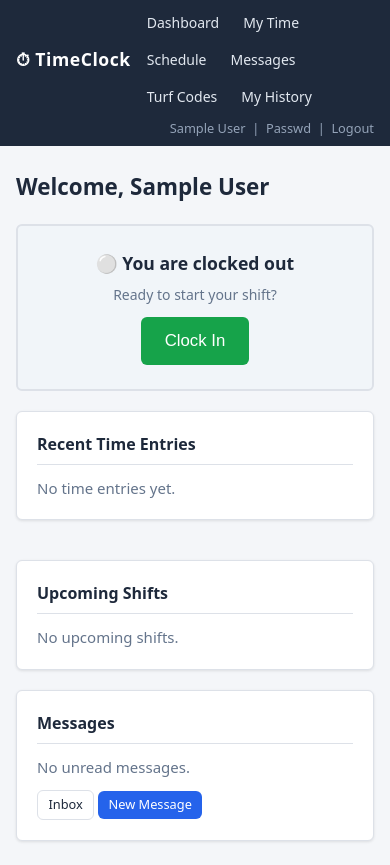
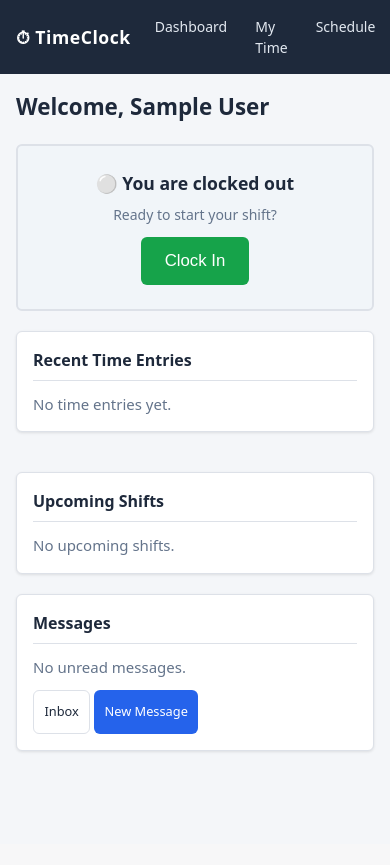
Before and after one commit to mattcallaway/online_timeclock, a Flask app: page /employee/dashboard in a window 390 px wide. After the commit the page ends 752 px from the top, so only its background shows below. Run offline with Flask 3, Linux system fonts and the light colour scheme; the visitor is signed in with stand-in values (Sample User, id 1); data that the repository does not hold is empty.

Commit message:
Optimize UI for mobile

```diff
--- a/app/templates/base.html
+++ b/app/templates/base.html
@@ -72,9 +72,9 @@
     .clock-status .remind { color: var(--danger); font-weight: 600; font-size: .9rem; margin-top: .5rem; }
 
     /* ── Buttons ──────────────────────────────────────────────────── */
-    .btn { display:inline-block; padding: .5rem 1rem; border-radius: var(--radius);
+    .btn { display:inline-block; padding: .65rem 1rem; border-radius: var(--radius);
            border: none; cursor: pointer; font-size: .9rem; font-weight: 500; line-height: 1.4;
-           text-align: center; transition: opacity .15s; }
+           text-align: center; transition: opacity .15s; min-height: 44px; display: inline-flex; align-items: center; justify-content: center; }
     .btn:hover { opacity: .9; text-decoration: none; }
     .btn-primary { background: var(--primary); color: #fff; }
     .btn-danger  { background: var(--danger);  color: #fff; }
@@ -97,7 +97,7 @@
     label { display: block; font-size: .875rem; font-weight: 500; margin-bottom: .3rem; }
     input[type=text], input[type=password], input[type=email], input[type=datetime-local],
     input[type=date], select, textarea {
-      width: 100%; padding: .5rem .75rem; border: 1px solid var(--border);
+      width: 100%; padding: .65rem .75rem; border: 1px solid var(--border); min-height: 44px;
       border-radius: var(--radius); font-size: .9rem; background: var(--surface); color: var(--text); }
     input:focus, select:focus, textarea:focus { outline: 2px solid var(--primary); outline-offset: 1px; }
     textarea { min-height: 100px; resize: vertical; }
@@ -150,8 +150,11 @@
 
     /* ── Responsive nav ───────────────────────────────────────────── */
     @media (max-width: 640px) {
-      nav { flex-wrap: wrap; height: auto; padding: .5rem 1rem; gap: .5rem; }
-      nav .nav-links { gap: .5rem; }
+      nav { flex-wrap: nowrap; overflow-x: auto; -webkit-overflow-scrolling: touch; height: auto; padding: .75rem 1rem; gap: 1rem; scrollbar-width: none; }
+      nav::-webkit-scrollbar { display: none; }
+      nav .nav-links { flex-wrap: nowrap; gap: .75rem; }
+      .card { padding: 1rem; }
+      .container { margin: 1rem auto; }
     }
   </style>
 </head>
```
